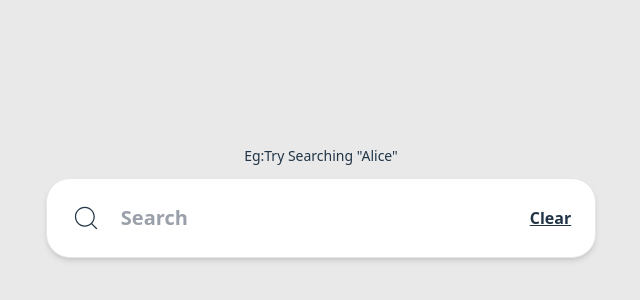
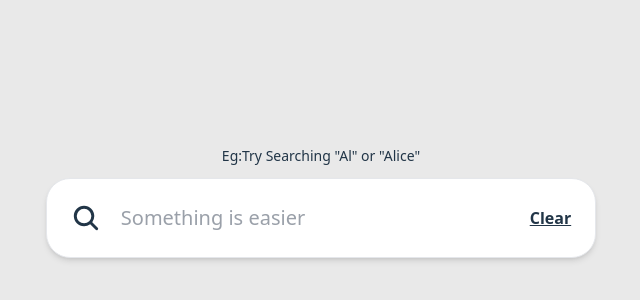
Before and after one commit to KashishKataria786/advancedStatic-SerachBar-, a React (Vite) app: page / in a window 1280 px wide. Shown: the part 236-536 px from the top of the page, without its empty margins (319-959 px from the left). Built offline with nearby package versions, Linux system fonts and the light colour scheme.

Commit message:
Small Cahnges

```diff
--- a/src/App.jsx
+++ b/src/App.jsx
@@ -10,6 +10,8 @@ import { CustomButton } from './components/CustomButton.jsx';
 import Card from './components/card.jsx';
 import TabChange from './components/TabChange.jsx';
 import LoadingCard from './components/LoadingCard.jsx';
+import Spinner from './components/Spinner.jsx';
+import { IoSearch } from 'react-icons/io5';
 
 function App() {
   const [openSearchBox, setOpenSearchBox] = useState(true);
@@ -26,9 +28,9 @@ function App() {
 
   const fakedata = [
     { name: "Alice", label: "Active 1w Ago", pic: "https://th.bing.com/th/id/OIP.IrUBHhdMo6wWLFueKNreRwHaHa?o=7&rm=3&rs=1&pid=ImgDetMain" },
-    { name: "Albert", label: "UnActivated", pic: "https://th.bing.com/th/id/OIP.IrUBHhdMo6wWLFueKNreRwHaHa?o=7&rm=3&rs=1&pid=ImgDetMain" },
+    { name: "Albert", label: "UnActivated", pic: "https://tse1.mm.bing.net/th/id/OIP.QjynegEfQVPq5kIEuX9fWQHaFj?rs=1&pid=ImgDetMain&o=7&rm=3" },
     { name: "Mominique", label: "Active 1w Ago", pic: "https://th.bing.com/th/id/OIP.IrUBHhdMo6wWLFueKNreRwHaHa?o=7&rm=3&rs=1&pid=ImgDetMain" },
-    { name: "Presentation", label: "In Presentation", pic: "https://th.bing.com/th/id/OIP.IrUBHhdMo6wWLFueKNreRwHaHa?o=7&rm=3&rs=1&pid=ImgDetMain" },
+    { name: "Presentation", label: "In Presentation", pic: "https://www.notsalmon.com/wp-content/uploads/2011/11/shutterstock_569345803.jpg" },
     { name: "Graphy", label: "Active 1w Ago", pic: "https://th.bing.com/th/id/OIP.IrUBHhdMo6wWLFueKNreRwHaHa?o=7&rm=3&rs=1&pid=ImgDetMain" },
   ];
 
@@ -54,19 +56,21 @@ function App() {
   }, [search]);
 
 
+
   return (
     <div className="min-h-screen flex flex-col items-center justify-center ">
-      <h6 className='text-sm font-gray-400 py-3 text-left'>Eg:Try Searching "Alice"</h6>
+      <h6 className='text-sm font-gray-400 py-3 text-left'>Eg:Try Searching "Al" or "Alice"</h6>
       <div className="w-[43vw] border border-gray-200 rounded-3xl bg-white shadow-md">
 
         <div className="flex items-center justify-between p-6">
           <div className="flex items-center gap-5">
-            <CiSearch size={30} />
+            {loading?<Spinner/>:<IoSearch size={30} />}
+
             <input
               type="search"
-              placeholder="Search"
+              placeholder="Something is easier"
               value={search}
-              className="outline-none text-xl font-semibold text-gray-700"
+              className="outline-none input-no-x text-xl font- text-gray-700"
               onChange={(e) => setSearch(e.target.value)}
             />
           </div>
--- a/src/components/CustomButton.jsx
+++ b/src/components/CustomButton.jsx
@@ -1,5 +1,5 @@
 
-export const CustomButton = ({title, icon, num})=><button className='text-md text-gray font-semibold px-4 py-2 border-b-2 flex items-center gap-1'>
+export const CustomButton = ({title, icon, num})=><button className='text-md text-gray bg-white font-semibold px-4 py-2 border-b-2 flex items-center gap-1'>
                 {icon}
                 {title} <span className='px-2 py-1 text-sm bg-gray-300 rounded-full'>{num}</span>
               </button>
--- a/src/components/Spinner.jsx
+++ b/src/components/Spinner.jsx
@@ -1,11 +1,10 @@
-import React from 'react'
-
-const Spinner = () => {
+function Spinner({ size = 30, color = "text-gray-300" }) {
   return (
-    <div>
-
-    </div>
-  )
+    <div
+      className={`animate-spin rounded-full border-4 border-t-transparent ${color}`}
+      style={{ width: size, height: size }}
+    ></div>
+  );
 }
 
-export default Spinner
+export default Spinner;
--- a/src/index.css
+++ b/src/index.css
@@ -1,4 +1,14 @@
 @import "tailwindcss";
+.input-no-x::-webkit-search-cancel-button {
+  -webkit-appearance: none;
+  appearance: none;
+  display: none;
+}
+.input-no-x::-ms-clear {
+  display: none;
+  width: 0;
+  height: 0;
+}
 :root {
   font-family: system-ui, Avenir, Helvetica, Arial, sans-serif;
   line-height: 1.5;
```
